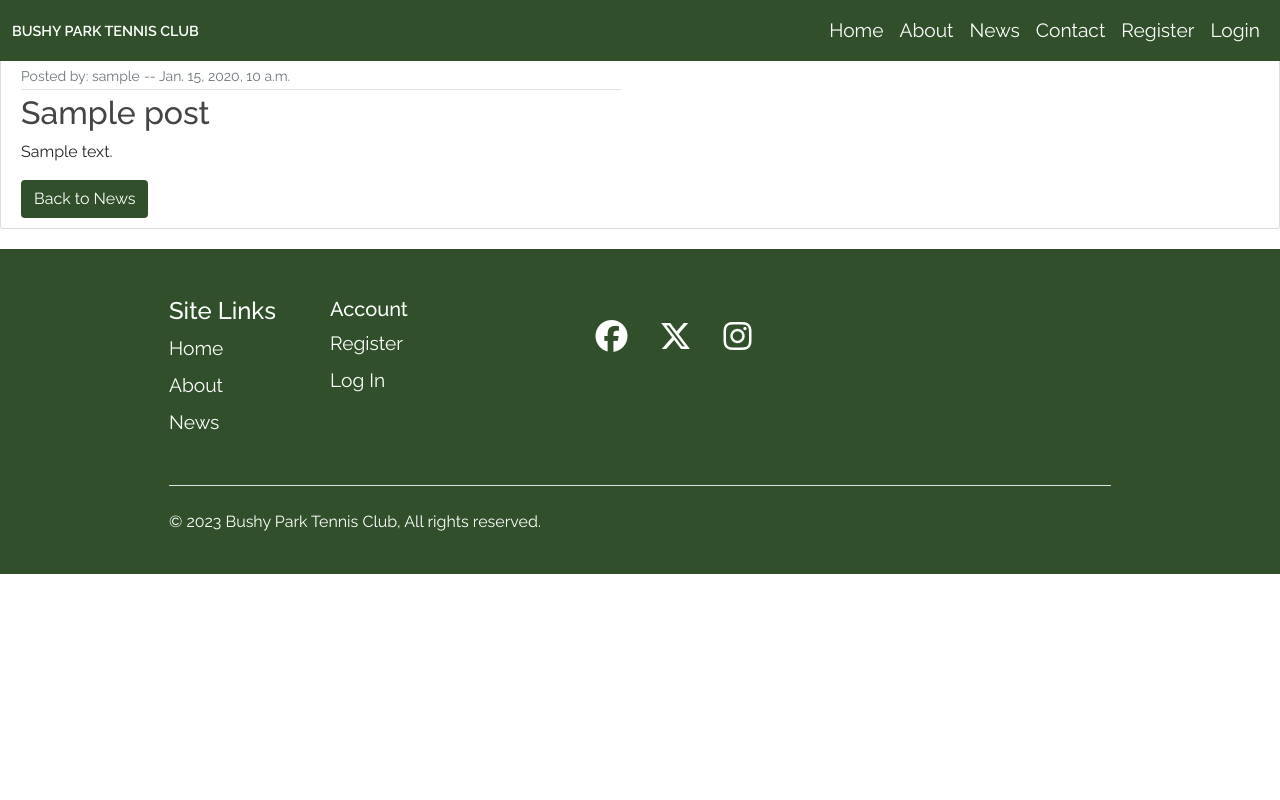
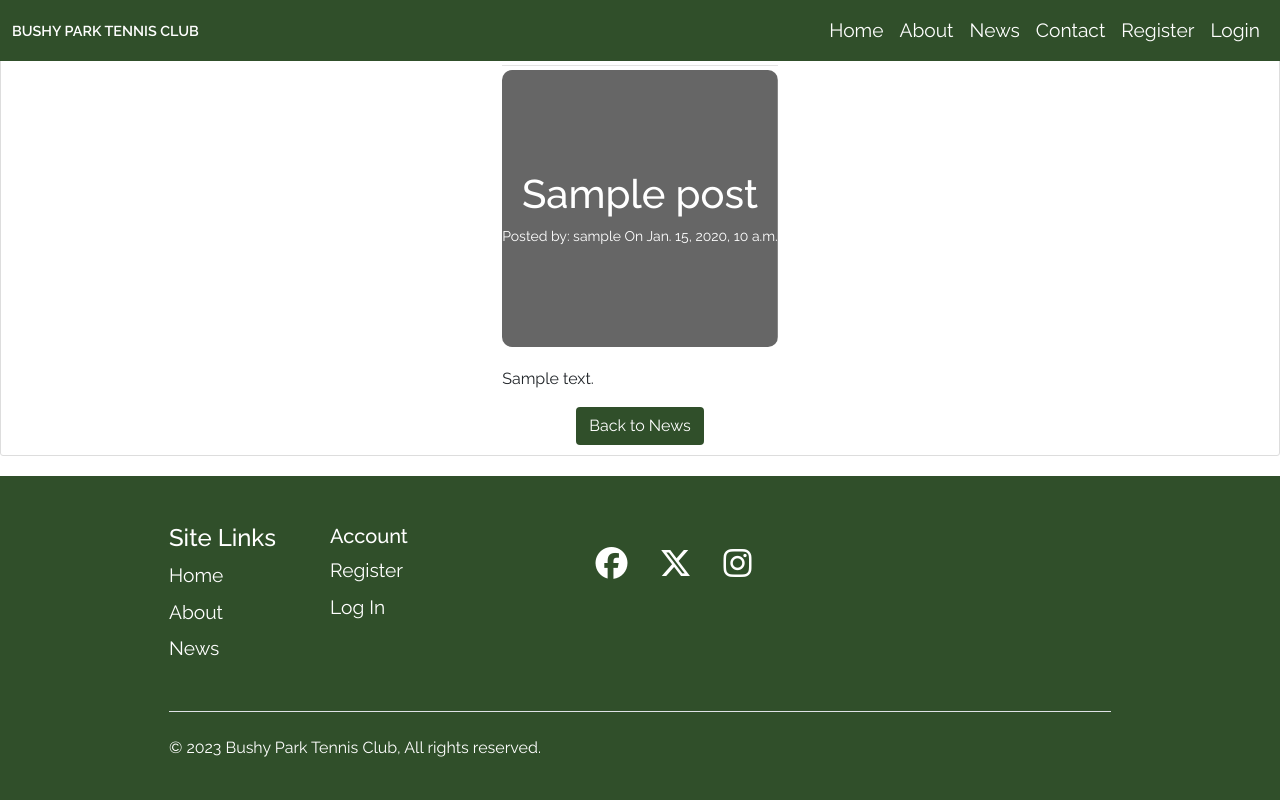
Before and after one commit to LewisMDillon/bushy-park-tennis-club-ld, a Django app: page /post/1/ in a window 1280 px wide. Run offline with Django 3.2, Linux system fonts and the light colour scheme; tables that the repository leaves empty hold one stand-in row (values such as "Sample post"); some libraries are stand-ins or nearby versions.

Commit message:
Add images & styling for latest news section

```diff
--- a/website/static/website/style.css
+++ b/website/static/website/style.css
@@ -234,10 +234,20 @@ html {
 .news-box {
   padding: 15px;
   border-radius: 10px;
-  border: 1px solid;
   border-color: rgba(48,79,42, 0.2);
-  background: #e9e9e9;
-  box-shadow: 0 .5rem 1rem rgba(0,0,0,.15);
+  box-shadow: 0 .5rem 1rem rgba(0,0,0,.4);
+  background: linear-gradient(rgba(0, 0, 0, 0.60), rgba(0, 0, 0, 0.60)), url("https://res.cloudinary.com/lewismd/image/upload/v1691414484/article-image-2_qo9b5o.jpg");
+  background-repeat: no-repeat;
+  background-attachment: scroll;
+  background-position: center center;
+  background-size: cover;
+  color: #fff;
+  width: 720px;
+  min-height: 300px;
+  display: flex;
+  align-items: center;
+  justify-content: center;
+  text-align: center;
 }
 
 .content-section {
@@ -246,16 +256,25 @@ html {
   border: 1px solid #dddddd;
   border-radius: 3px;
   margin-bottom: 20px;
+  display: flex;
+  justify-content: center;
 }
 
 #article-container {
   display: flex;
   flex-direction: column;
+  justify-content: center;
   align-items: center;
 }
 
+#article-title-container {
+  border-radius: 10px;
+}
+
 .article-title {
-  color: #444444;
+  color: #fff;
+  text-decoration: none;
+  text-align: center;
 }
 
 a.article-title:hover {
@@ -265,6 +284,7 @@ a.article-title:hover {
 
 .article-content {
   white-space: pre-line;
+  margin-top: 20px;
 }
 
 .article-img {
@@ -282,6 +302,14 @@ a.article-title:hover {
 .article-metadata a:hover {
   color: #333;
   text-decoration: none;
+}
+
+#article-header-info {
+  padding-top: 100px;
+  padding-bottom: 100px;
+  display: flex;
+  flex-direction: column;
+  align-items: center;
 }
 
 .article-svg {
@@ -304,6 +332,18 @@ a.article-title:hover {
 
 #post-detail-container {
   max-width: 600px;
+}
+
+#post-content-container {
+  display: flex;
+  flex-direction: column;
+}
+
+.post-image {
+  max-width: 600px;
+  max-height: 600px;
+  margin-bottom: 20px;
+  border-radius: 10px;
 }
 
 /* -------- PROFILE PAGE -------- */
@@ -377,6 +417,11 @@ a.article-title:hover {
     color: #fff;
     background-color: #304f2a;
     border-color: #263e21;
+  }
+
+  .jumbotron-container-secondary {
+    padding-right: calc(var(--bs-gutter-x) * .2);
+    padding-left: calc(var(--bs-gutter-x) * .2);
   }
 
 
--- a/website/templates/website/home.html
+++ b/website/templates/website/home.html
@@ -56,7 +56,7 @@
     <header class="pb-3 mb-4 border-bottom">
     </header>
     <!-- MAIN NEWS JUMBOTRON -->
-    <div class="p-5 mb-4 bg-body-tertiary border rounded-3" id="news-primary">
+    <div class="p-5 mb-2 bg-body-tertiary border rounded-3" id="news-primary">
         <div class="container-fluid py-5">
             {% if "default" in latest_post.image.url %}
             <style>
@@ -95,7 +95,7 @@
     <div class="row align-items-md-stretch">
 
         <!-- LEFT JUMBOTRON -->
-        <div class="col-md-6">
+        <div class="col-md-6 jumbotron-container-secondary">
             <div class="h-100 p-5 text-bg-dark border rounded-3" id="news-secondary-left">
                 {% if "default" in second_last_post.image.url %}
                     <style>
@@ -130,7 +130,7 @@
         </div>
 
         <!-- RIGHT JUMBOTRON -->
-        <div class="col-md-6">
+        <div class="col-md-6 jumbotron-container-secondary">
             <div class="h-100 p-5 bg-body-tertiary border rounded-3" id="news-secondary-right">
                 {% if "default" in third_last_post.image.url %}
                     <style>
--- a/website/templates/website/post_detail.html
+++ b/website/templates/website/post_detail.html
@@ -1,10 +1,8 @@
 {% extends 'website/base.html' %}
 {% block content %}
-    <article class="media content-section">
+    <article class="media content-section" id="post-detail-container-outer">
         <div class="media-body" id="post-detail-container">
             <div class="article-metadata">
-                <small class="text-muted">Posted by: {{ object.author }}</small>
-                <small class="text-muted"> -- {{ object.date_posted }}</small>
                 {% if object.author == user %}
                     <div>
                         <a class="btn btn-secondary btn-sm mt-1 mb-1" href="{% url 'post-update' object.id %}">Update</a>
@@ -17,9 +15,27 @@
                     </div>
                 {% endif %}
             </div>
-            <h2 class="article-title">{{ object.title }}</h2>
-            <p class="article-content">{{ object.content }}</p>
-            <div>
+            <div id="article-title-container">
+                <div id="article-header-info">
+                    <h1 class="article-title">{{ object.title }}</h1>
+                    <small>Posted by: {{ object.author }} On {{ object.date_posted }}</small>
+                </div>
+                <style>
+                    #article-title-container {
+                        color: #fff;
+                        background: linear-gradient(rgba(0, 0, 0, 0.60), rgba(0, 0, 0, 0.60)),
+                        url("{{ object.image.url }}");
+                        background-repeat: no-repeat;
+                        background-attachment: scroll;
+                        background-position: center center;
+                        background-size: cover;
+                    }
+                </style>
+            </div>
+            <div id="post-content-container">
+                <p class="article-content">{{ object.content }}</p>
+            </div>
+            <div class="custom-form-button-container">
                 <a class="btn green-button" href="{% url 'website-news' %}">Back to News</a>
             </div>
         </div>
```
Also changed, not shown: website/templates/website/news.html (+3 -7 lines).
